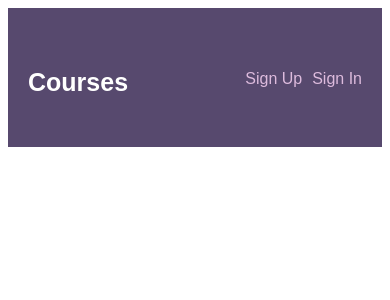
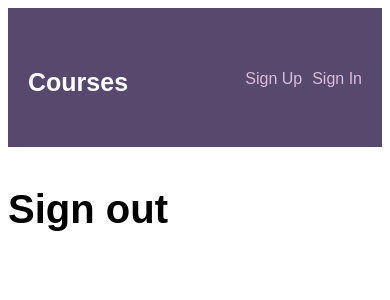
Before and after one commit to kortiz47/td-project-10, a React (Create React App) app in the folder client/: page /signout in a window 390 px wide. Shown: the top 300 px of the page. Built offline with nearby package versions, Linux system fonts and the light colour scheme.

Commit message:
responsive header if a user is logged in

```diff
--- a/client/src/App.js
+++ b/client/src/App.js
@@ -8,6 +8,7 @@ import UpdateCourse from './components/UpdateCourse';
 import CourseDetail from './components/CourseDetail';
 import UserSignIn from './components/UserSignIn';
 import UserSignUp from './components/UserSignUp';
+import UserSignOut from './components/UserSignOut';
 
 //Error Components
 import UnhandledError from './errors/UnhandledError';
@@ -25,7 +26,7 @@ const App = () => {
         <Route path='/courses/:id' element={<CourseDetail />} />
         <Route path='/signin' element={<UserSignIn />} />
         <Route path='/signup' element={<UserSignUp />} />
-        <Route path='/signout' />
+        <Route path='/signout' element={<UserSignOut />}/>
         <Route path='/notfound' element={<NotFound />} />
         <Route path='/forbidden' element={<Forbidden />} />
         <Route path='/error' element={<UnhandledError />} />
--- a/client/src/components/Header.js
+++ b/client/src/components/Header.js
@@ -1,15 +1,25 @@
 import { Link } from "react-router-dom";
+import UserContext from "../context/UserContext";
+import { useContext } from "react";
 
 const Header = () => {
+    const { authUser } = useContext(UserContext);
     return (
         <header>
             <div className="wrap header--flex">
                 <h1 className="header--logo"><Link to="/">Courses</Link></h1>
                 <nav>
-                    <ul className="header--signedout">
-                        <li><Link to="/signup">Sign Up</Link></li>
-                        <li><Link to="/signin">Sign In</Link></li>
-                    </ul>
+                    {authUser === null ?
+                        <ul className="header--signedout">
+                            <li><Link to="/signup">Sign Up</Link></li>
+                            <li><Link to="/signin">Sign In</Link></li>
+                        </ul>
+                        :
+                        <ul class="header--signedin">
+                            <li>Welcome, {authUser.firstName}!</li>
+                            <li><Link to='/signout'>Sign Out</Link></li>
+                        </ul>
+                    }
                 </nav>
             </div>
         </header>
--- a/client/src/components/UserSignOut.js
+++ b/client/src/components/UserSignOut.js
@@ -1,5 +1,7 @@
 const UserSignOut = () =>{
-
+    return(
+    <h1>Sign out</h1>
+    )
 }
 
 export default UserSignOut;
--- a/client/src/context/UserContext.js
+++ b/client/src/context/UserContext.js
@@ -16,7 +16,8 @@ export const UserProvider = (props) => {
         .then(response => {
             if(response.status === 200){
                 console.log(`Login Successful! ${username} was logged in successfully`)
-                setAuthUser(response.config.auth);
+                setAuthUser(response.data[0]);
+                //setAuthUser(response.config.auth);
             } else if (response.status === 401){
                 console.log("Auth was not successful " + response)
             }
```
